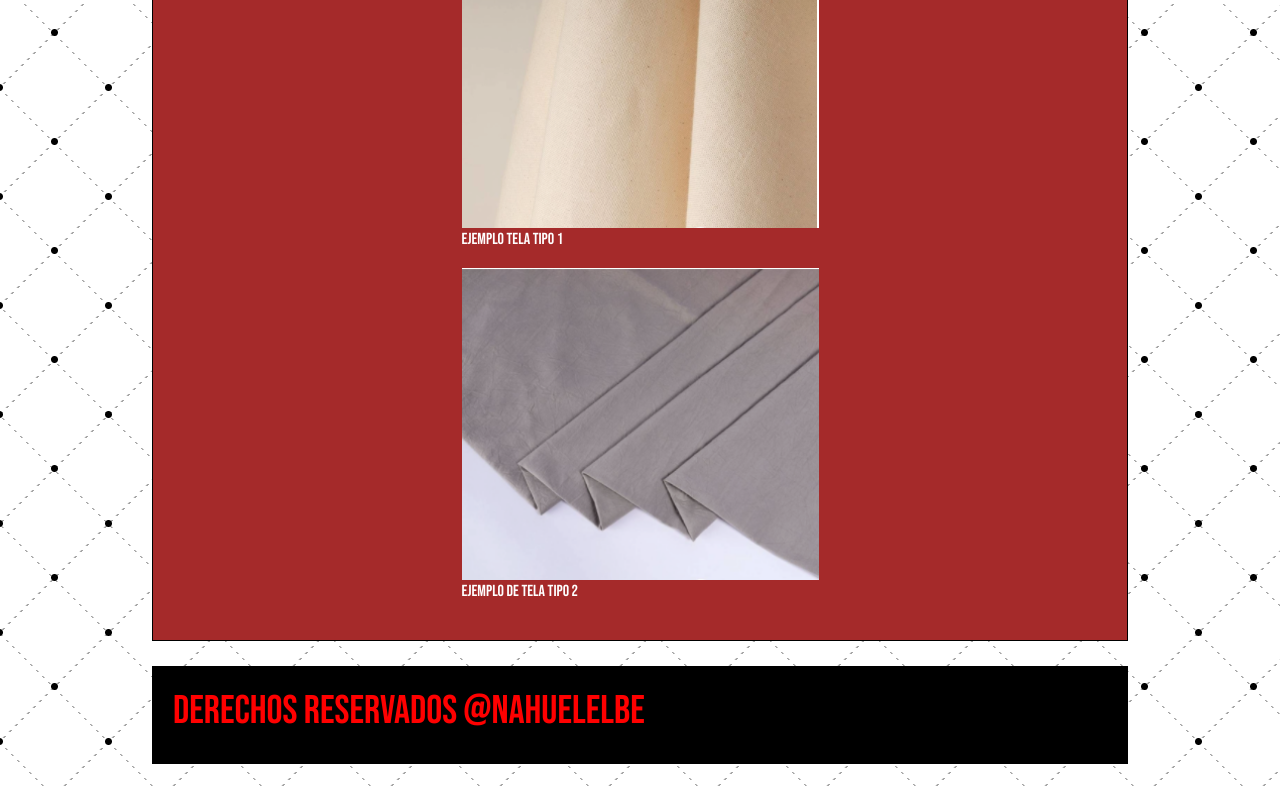
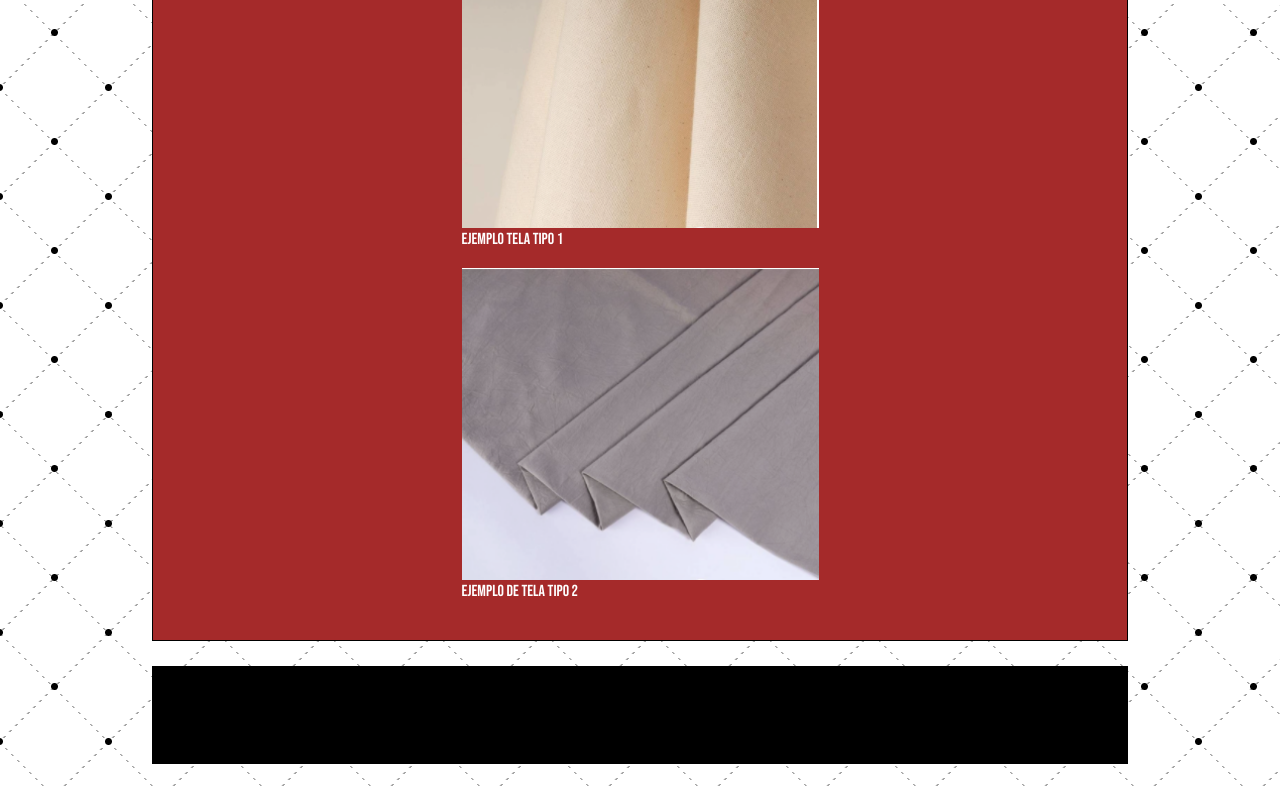
Before and after one commit to NahuelElbe/Mi_repo_Elbe, a website: page index.html in a window 1280 px wide. Shown: the part 894-1684 px from the top of the page. Drawn offline with nearby package versions, Linux system fonts and the light colour scheme.

Commit message:
mar26abril

```diff
--- a/scss/stylesass.scss
+++ b/scss/stylesass.scss
@@ -1,7 +1,7 @@
-h1 {
-    color: red; }
+h1{
 
-
+    color: black;
+}
 *{
     margin: 0;
     padding: 0;
```
Also changed, not shown: style.css.
